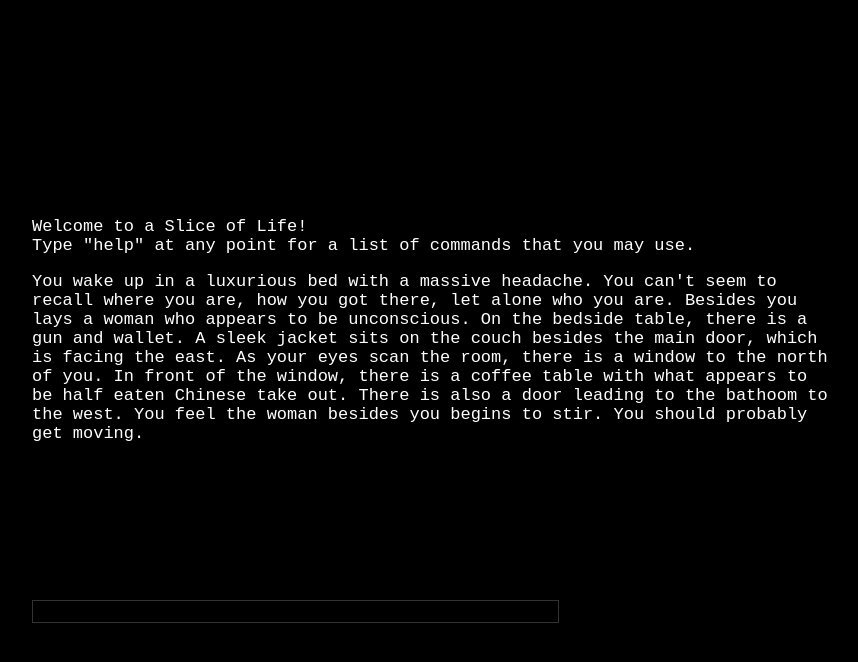
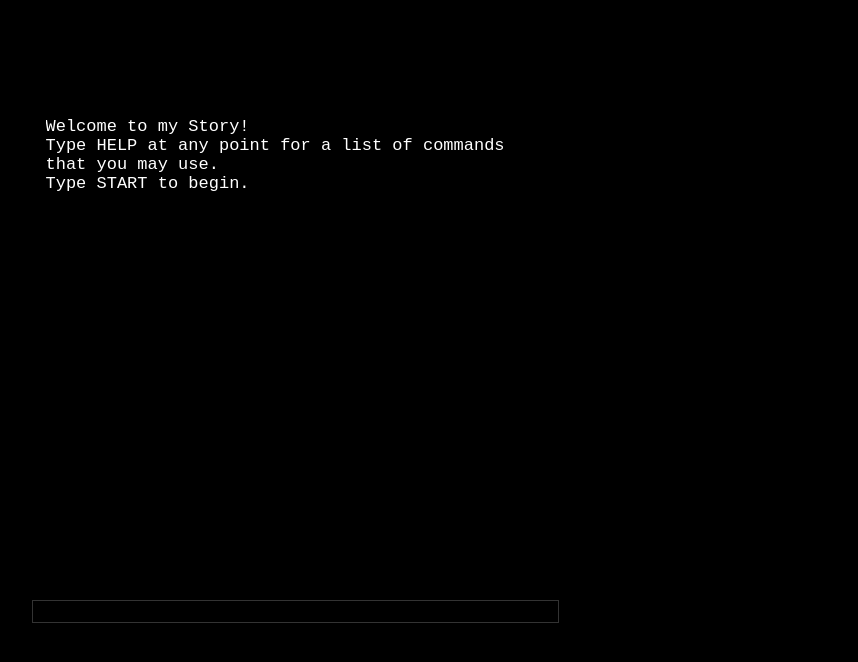
Before and after one commit to rebeccahongsf/Text-Game, a plain HTML site: page index.html in a window 1280 px wide. Shown: the whole page, without its empty margins (208-1066 px from the left). Drawn offline with Linux system fonts and the light colour scheme.

Commit message:
Update console size. Add keyword START to begin the story.

```diff
--- a/index.html
+++ b/index.html
@@ -15,7 +15,7 @@
 	<!--
 	MAIN GAME PLOT
 	-->
-	<p id="message_start"> Welcome to a Slice of Life! <br /> Type "help" at any point for a list of commands that you may use.</p>
+	<p id="message_start"> Welcome to my Story! <br />Type HELP at any point for a list of commands that you may use. <br />Type START to begin.</p>
 
 	<p id="message_help" style="display: none;">Help: (replace italicized words)<br />
 	take <i>object</i>: takes the specified object and puts it in your inventory<br />
--- a/script.js
+++ b/script.js
@@ -40,7 +40,7 @@ takewoman = false;
 $(document).ready(function() {
 	$("#console").fadeIn(3000);
 	$("#message_start").fadeIn(3000);
-	$("#area_bedroom").fadeIn(3000);
+	// $("#area_bedroom").fadeIn(3000);
 	$("#command_line").fadeIn(3000);
 	$("form").submit(function() {
 		var input = $("#command_line").val().toLowerCase();
@@ -55,6 +55,15 @@ $(document).ready(function() {
 		//end help
 		//
 
+		//
+		//start
+		if (input.indexOf("start") > -1) {
+			if (input == "start") {
+				$("#area_bedroom").clone().insertBefore("#placeholder").fadeIn(1000);
+			}
+		}
+		//end start
+		//
 		//
 		// take
 		else if (input.indexOf("take") > -1 || input.indexOf("read") > -1) {
--- a/style.css
+++ b/style.css
@@ -7,7 +7,7 @@ body {
 	position: absolute;
 	top: 50%;
 	left: 50%;
-	margin-top: -200px;
+	margin-top: -300px;
 	margin-left: -400px;
 }
 
@@ -18,8 +18,8 @@ body {
 	color: white;
 	margin: 0 auto;
 	overflow: auto;
-	height: 400px;
-	width: 800px;
+	height: 500px;
+	width: 500px;
 }
 
 #console p {
```
